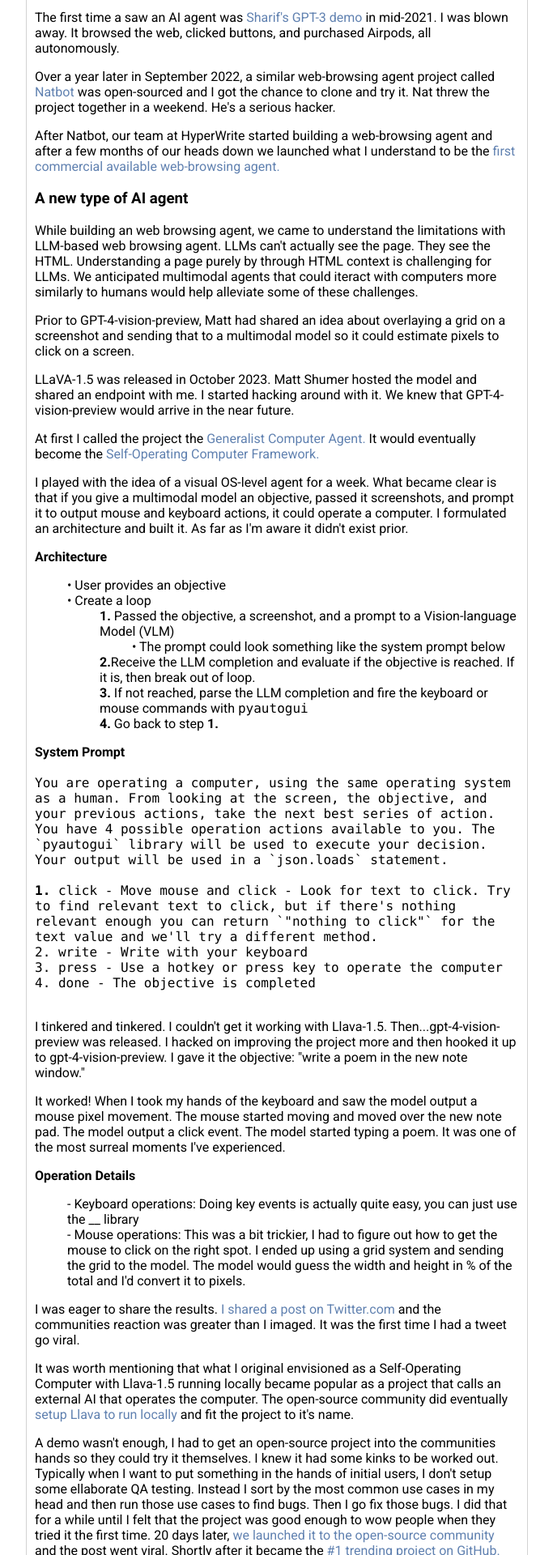
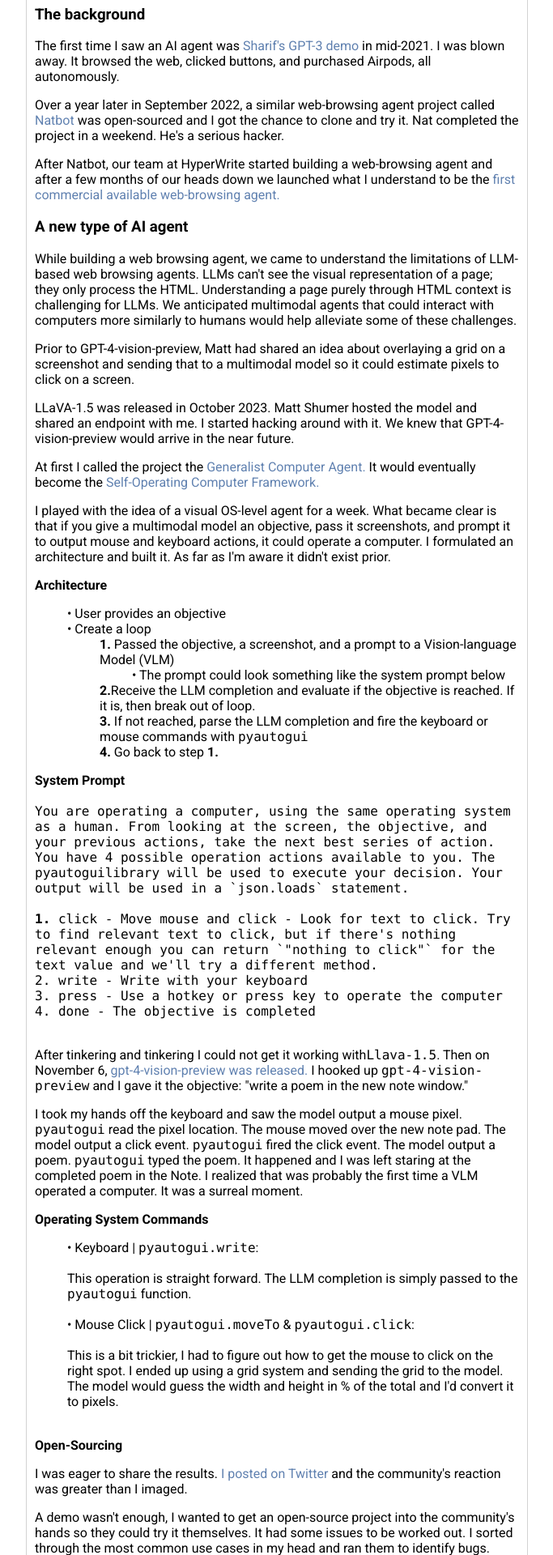
Before and after one commit to joshbickett/bickett.ai, a React (Create React App) app: page /blog in a window 1280 px wide. Shown: the part 360-2280 px from the top of the page at 81% size, without its empty margins (298-981 px from the left). Built offline with nearby package versions, Linux system fonts and the light colour scheme.

Commit message:
iterate blog

```diff
--- a/src/pages/Blog.js
+++ b/src/pages/Blog.js
@@ -30,14 +30,15 @@
               <h2>
                 A year since the launch of Self-Operating Computer Framework
               </h2>
+              <b>January 22, 2025</b>
               <p>
                 November 3rd, 2023 was the “initial commit”. The goal of the
                 project? Create the first framework to enable multimodal models
-                to operate computers as humans, with mouse and keyboard.{" "}
+                to operate computers like humans, using a mouse and keyboard.{" "}
               </p>
               <h3>The background</h3>
               <p>
-                The first time a saw an AI agent was{" "}
+                The first time I saw an AI agent was{" "}
                 <a href="https://x.com/sharifshameem/status/1405462642936799247">
                   Sharif's GPT-3 demo
                 </a>{" "}
@@ -56,8 +57,8 @@
                 Over a year later in September 2022, a similar web-browsing
                 agent project called{" "}
                 <a href="https://github.com/nat/natbot">Natbot</a> was
-                open-sourced and I got the chance to clone and try it. Nat threw
-                the project together in a weekend. He's a serious hacker.
+                open-sourced and I got the chance to clone and try it. Nat
+                completed the project in a weekend. He's a serious hacker.
               </p>
 
               <p>
@@ -70,13 +71,13 @@
               </p>
               <h3>A new type of AI agent</h3>
               <p>
-                While building an web browsing agent, we came to understand the
-                limitations with LLM-based web browsing agent. LLMs can't
-                actually see the page. They see the HTML. Understanding a page
-                purely by through HTML context is challenging for LLMs. We
-                anticipated multimodal agents that could iteract with computers
-                more similarly to humans would help alleviate some of these
-                challenges.{" "}
+                While building a web browsing agent, we came to understand the
+                limitations of LLM-based web browsing agents. LLMs can't see the
+                visual representation of a page; they only process the HTML.
+                Understanding a page purely through HTML context is challenging
+                for LLMs. We anticipated multimodal agents that could interact
+                with computers more similarly to humans would help alleviate
+                some of these challenges.{" "}
               </p>
               <p>
                 Prior to GPT-4-vision-preview, Matt had shared an idea about
@@ -103,7 +104,7 @@
               <p>
                 I played with the idea of a visual OS-level agent for a week.
                 What became clear is that if you give a multimodal model an
-                objective, passed it screenshots, and prompt it to output mouse
+                objective, pass it screenshots, and prompt it to output mouse
                 and keyboard actions, it could operate a computer. I formulated
                 an architecture and built it. As far as I'm aware it didn't
                 exist prior.
@@ -152,7 +153,8 @@
                 You are operating a computer, using the same operating system as
                 a human. From looking at the screen, the objective, and your
                 previous actions, take the next best series of action. You have
-                4 possible operation actions available to you. The `pyautogui`
+                4 possible operation actions available to you. The{" "}
+                <code>pyautogui</code>
                 library will be used to execute your decision. Your output will
                 be used in a `json.loads` statement.
                 <br />
@@ -171,75 +173,76 @@
               <br />
               <br />
               <p>
-                I tinkered and tinkered. I couldn't get it working with
-                Llava-1.5. Then...gpt-4-vision-preview was released. I hacked on
-                improving the project more and then hooked it up to
-                gpt-4-vision-preview. I gave it the objective: "write a poem in
-                the new note window."{" "}
+                After tinkering and tinkering I could not get it working with
+                <code>Llava-1.5</code>. Then on November 6,{" "}
+                <a href="https://openai.com/index/new-models-and-developer-products-announced-at-devday/">
+                  gpt-4-vision-preview was released.
+                </a>{" "}
+                I hooked up <code>gpt-4-vision-preview</code> and I gave it the
+                objective: "write a poem in the new note window."{" "}
               </p>
               <p>
-                It worked! When I took my hands of the keyboard and saw the
-                model output a mouse pixel movement. The mouse started moving
-                and moved over the new note pad. The model output a click event.
-                The model started typing a poem. It was one of the most surreal
-                moments I've experienced.
+                I took my hands off the keyboard and saw the model output a
+                mouse pixel. <code>pyautogui</code> read the pixel location. The
+                mouse moved over the new note pad. The model output a click
+                event. <code>pyautogui</code> fired the click event. The model
+                output a poem. <code>pyautogui</code> typed the poem. It
+                happened and I was left staring at the completed poem in the
+                Note. I realized that was probably the first time a VLM operated
+                a computer. It was a surreal moment.
               </p>
-              <b>Operation Details</b>
+              <b>Operating System Commands</b>
               <ul>
                 <li>
-                  - Keyboard operations: Doing key events is actually quite
-                  easy, you can just use the __ library
+                  • Keyboard | <code>pyautogui.write</code>: <br />
+                  <br />
+                  This operation is straight forward. The LLM completion is
+                  simply passed to the <code>pyautogui</code> function.
+                  <br />
+                  <br />
                 </li>
                 <li>
-                  - Mouse operations: This was a bit trickier, I had to figure
-                  out how to get the mouse to click on the right spot. I ended
-                  up using a grid system and sending the grid to the model. The
-                  model would guess the width and height in % of the total and
-                  I'd convert it to pixels.
+                  • Mouse Click | <code>pyautogui.moveTo</code> &{" "}
+                  <code>pyautogui.click</code>: <br />
+                  <br /> This is a bit trickier, I had to figure out how to get
+                  the mouse to click on the right spot. I ended up using a grid
+                  system and sending the grid to the model. The model would
+                  guess the width and height in % of the total and I'd convert
+                  it to pixels.
+                  <br />
+                  <br />
                 </li>
               </ul>
 
+              <b>Open-Sourcing</b>
               <p>
                 I was eager to share the results.{" "}
                 <a href="https://x.com/josh_bickett/status/1721975391047589934">
-                  I shared a post on Twitter.com
+                  I posted on Twitter
                 </a>{" "}
-                and the communities reaction was greater than I imaged. It was
-                the first time I had a tweet go viral.{" "}
+                and the community's reaction was greater than I imaged.
               </p>
+
               <p>
-                It was worth mentioning that what I original envisioned as a
-                Self-Operating Computer with Llava-1.5 running locally became
-                popular as a project that calls an external AI that operates the
-                computer. The open-source community did eventually
-                <a href="https://github.com/OthersideAI/self-operating-computer?tab=readme-ov-file#try-llava-hosted-through-ollama--m-llava">
-                  {" "}
-                  setup Llava to run locally
-                </a>{" "}
-                and fit the project to it's name.
-              </p>
-              <p>
-                A demo wasn't enough, I had to get an open-source project into
-                the communities hands so they could try it themselves. I knew it
-                had some kinks to be worked out. Typically when I want to put
-                something in the hands of initial users, I don't setup some
-                ellaborate QA testing. Instead I sort by the most common use
-                cases in my head and then run those use cases to find bugs. Then
-                I go fix those bugs. I did that for a while until I felt that
-                the project was good enough to wow people when they tried it the
-                first time. 20 days later,{" "}
+                A demo wasn't enough, I wanted to get an open-source project
+                into the community's hands so they could try it themselves. It
+                had some issues to be worked out. I sorted through the most
+                common use cases in my head and ran them to identify bugs. Then
+                I fixed those bugs. I did that for a while until I felt that the
+                project was good enough to wow people when they tried it the
+                first time. Twenty days later,{" "}
                 <a href="https://x.com/josh_bickett/status/1729163560713060546">
-                  we launched it to the open-source community
+                  I launched it to the open-source community
                 </a>{" "}
                 and the post went viral. Shortly after it became the{" "}
                 <a href="https://x.com/josh_bickett/status/1730600095463399603">
                   #1 trending project on GitHub.
                 </a>
               </p>
-              <b>Architecture</b>
+              <b>Fast forward</b>
               <p>
-                For the first time, I was figuring out how to run an open-source
-                project that many devs wanted to contribute to. That was a fun
+                For the first time, I was learning how to manage an open-source
+                project that developers wanted to contribute to. That was a fun
                 and interesting challenge. For the first few weeks, I reviewed
                 new PRs the first day they were put up. Anyone who presented a
                 good PR was added to an email group. These contributors were a
@@ -257,9 +260,7 @@
                 <a href="https://x.com/hellokillian/status/1743418943120040109">
                   Open Interpreter 0.2.0.{" "}
                 </a>
-                I built the capability into the existing Open Interpreter that
-                was already an established terminal-based agent with a large
-                GitHub following. A few things impressed me by their version:
+                A few things impressed me by their version:
                 <ul>
                   <li>
                     1. They hooked it up to Apples native modal UI library so
@@ -269,6 +270,47 @@
                   <li>2. They used OCR to do precise clicking ...</li>
                 </ul>
               </p>
+              <p>
+                Computer-operating agents gained more traction over the year.
+                More labs, more papers, more teams focused on this type of
+                framework. Namely, letting a VLM control a computer with a mouse
+                and a keyboard, like a human does. Most notably, Anthropic
+                unveiled their agent called{" "}
+                <a href="https://www.anthropic.com/news/3-5-models-and-computer-use">
+                  Computer Use:
+                </a>
+                <br />
+                <br />
+                <quote>
+                  "We’re also introducing a groundbreaking new capability in
+                  public beta: computer use. Available today on the API,
+                  developers can direct Claude to use computers the way people
+                  do—by looking at a screen, moving a cursor, clicking buttons,
+                  and typing text."
+                </quote>
+                <br />
+                <br />
+                Looking forward, there's talk that OpenAI is launching a similar
+                agent called Operator.
+                <br />
+                <br />
+                I'm excited to see what happens in the year to come. Meanwhile,
+                I will continue supporting the Self-Operating Computer
+                Framework.
+              </p>
+              <b>About the name</b>
+              <p>
+                {" "}
+                It is worth mentioning that what I originally envisioned as a
+                Self-Operating Computer with <code>Llava-1.5</code> running
+                locally became popular as a project that uses an external AI to
+                operate the computer. In reality, the project became popular
+                while using an external AI via OpenAI API. The open-source
+                community did eventually{" "}
+                <a href="https://github.com/OthersideAI/self-operating-computer?tab=readme-ov-file#try-llava-hosted-through-ollama--m-llava">
+                  integrate Llava.
+                </a>
+              </p>
             </div>
           </ContentContainer>
         </div>
```
